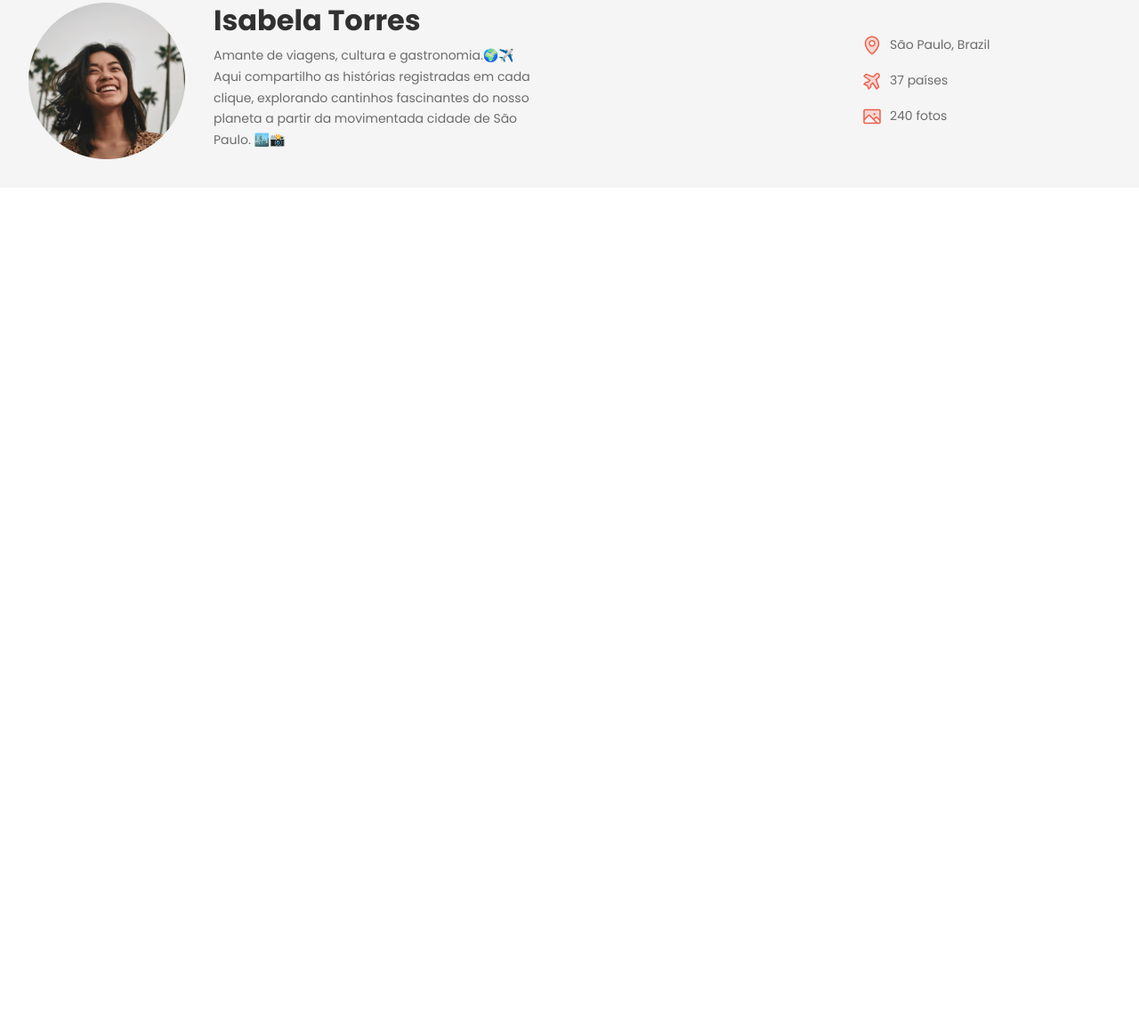
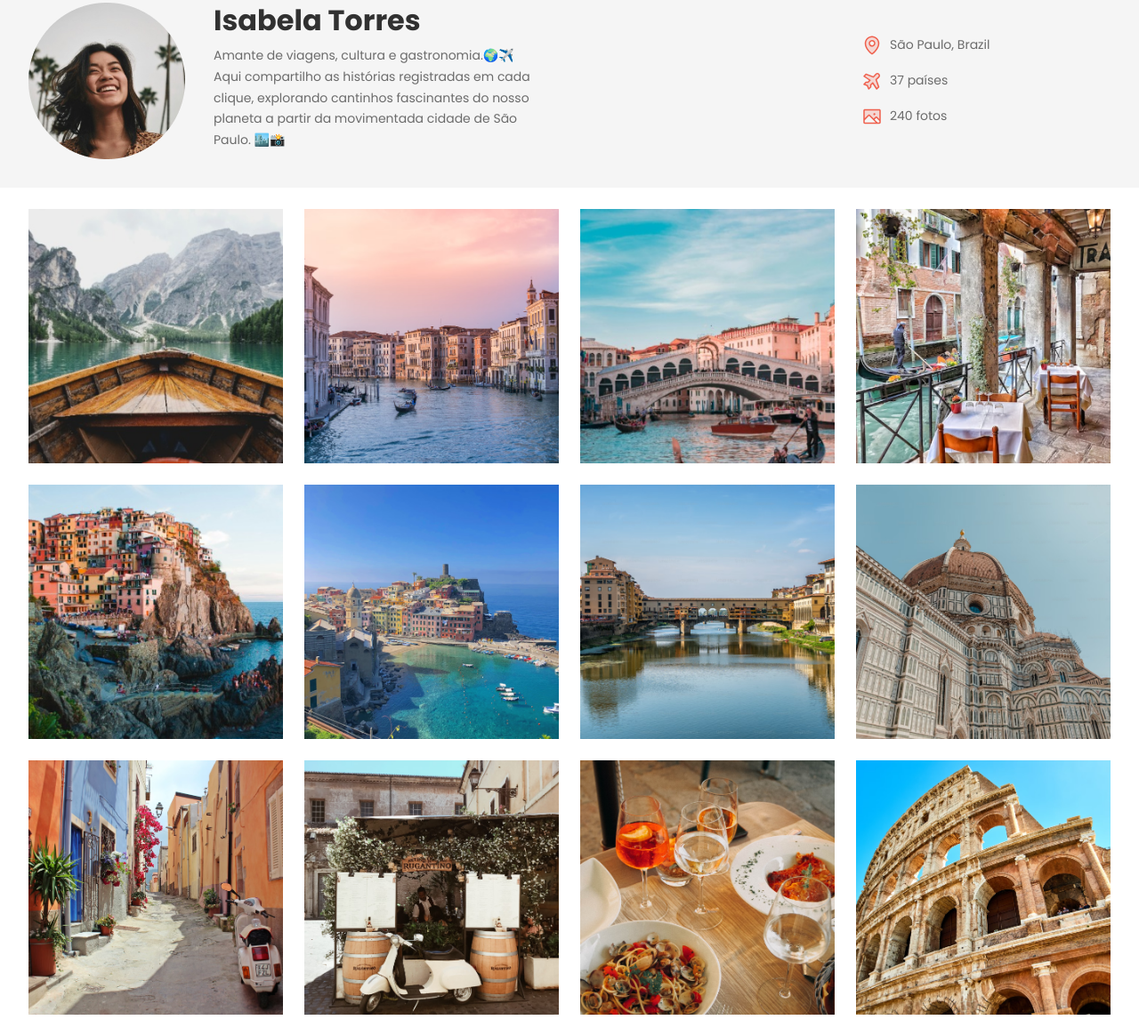
Before and after one commit to artfrc/Projeto-Travelgram, a plain HTML site: page index.html in a window 1280 px wide. Shown: the part 132-1297 px from the top of the page at 89% size. Before the commit the page ends 800 px from the top, so only its background shows below. Drawn offline with Linux system fonts and the light colour scheme.

Commit message:
parte da galeria de fotos ok

```diff
--- a/index.html
+++ b/index.html
@@ -67,5 +67,20 @@
     </header>
   </div>
 
+  <main class="container">
+    <img src="assets/images/Image 01.png" alt="...">
+    <img src="assets/images/Image 02.png" alt="...">
+    <img src="assets/images/Image 03.png" alt="...">
+    <img src="assets/images/Image 04.png" alt="...">
+    <img src="assets/images/Image 05.png" alt="...">
+    <img src="assets/images/Image 06.png" alt="...">
+    <img src="assets/images/Image 07.png" alt="...">
+    <img src="assets/images/Image 08.png" alt="...">
+    <img src="assets/images/Image 09.png" alt="...">
+    <img src="assets/images/Image 10.png" alt="...">
+    <img src="assets/images/Image 11.png" alt="...">
+    <img src="assets/images/Image 12.png" alt="...">
+  </main>
+
 </body>
 </html>
--- a/styles/index.css
+++ b/styles/index.css
@@ -1,3 +1,4 @@
 @import url(global.css);
 @import url(nav.css);
 @import url(header.css);
+@import url(main.css);
--- /dev/null
+++ b/styles/main.css
@@ -0,0 +1,11 @@
+main {
+  display: flex;
+  flex-wrap: wrap;
+  gap: 24px;
+  padding-block: 24px;
+}
+
+main img {
+  width: 286px;
+  height: 286px;
+}
```
